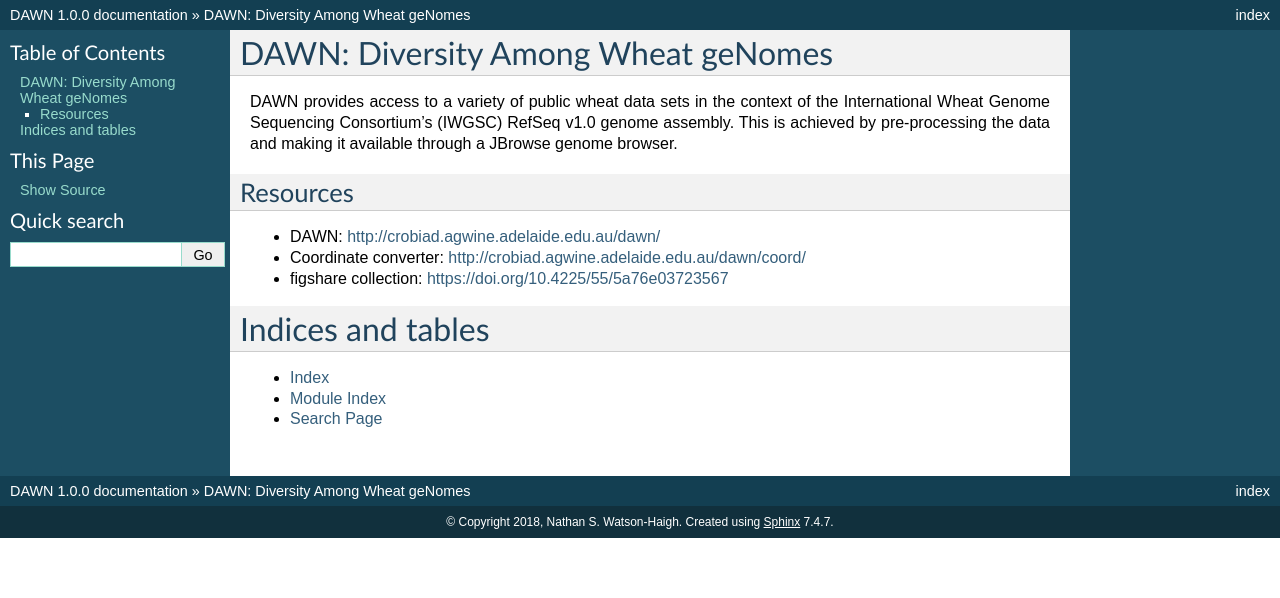
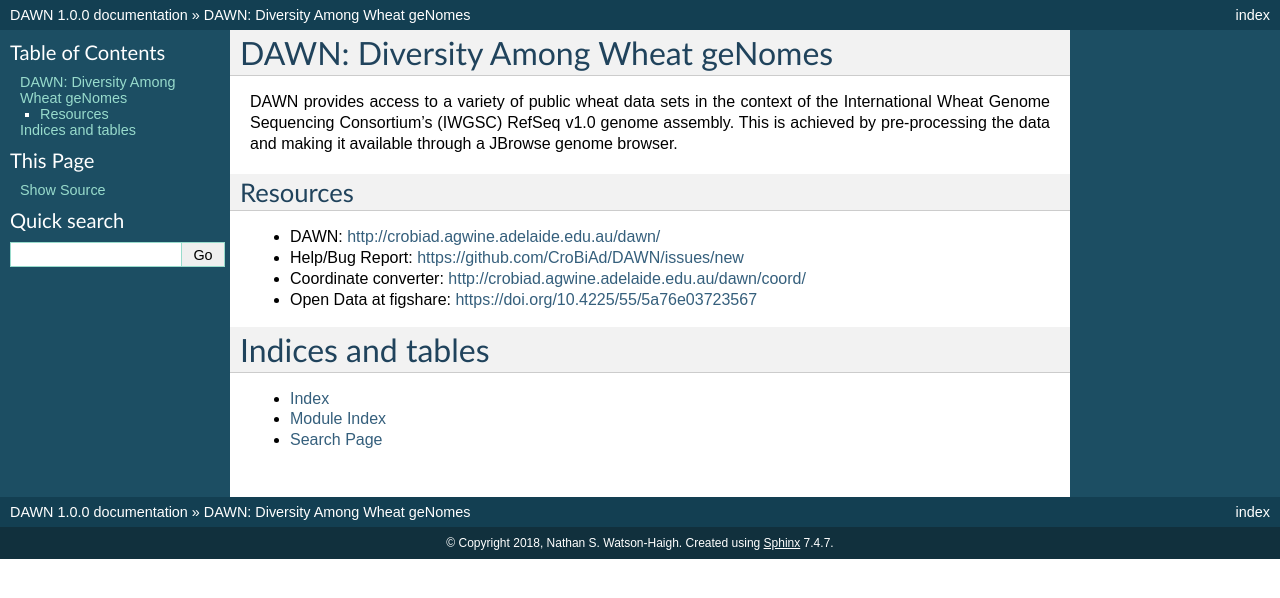
Before and after one commit to CroBiAd/DAWN, a Sphinx documentation site: the page built from docs/index.rst, in a window 1280 px wide. Shown: the top 598 px of the page. Built offline with Sphinx 7.4.7, drawn with Linux system fonts in a browser that asks for light colours.

Commit message:
Update index.rst

```diff
--- a/docs/index.rst
+++ b/docs/index.rst
@@ -13,8 +13,9 @@
 ---------
 
 * DAWN: http://crobiad.agwine.adelaide.edu.au/dawn/
+* Help/Bug Report: https://github.com/CroBiAd/DAWN/issues/new
 * Coordinate converter: http://crobiad.agwine.adelaide.edu.au/dawn/coord/
-* figshare collection: https://doi.org/10.4225/55/5a76e03723567
+* Open Data at figshare: https://doi.org/10.4225/55/5a76e03723567
 
 .. toctree::
    :maxdepth: 2
```
